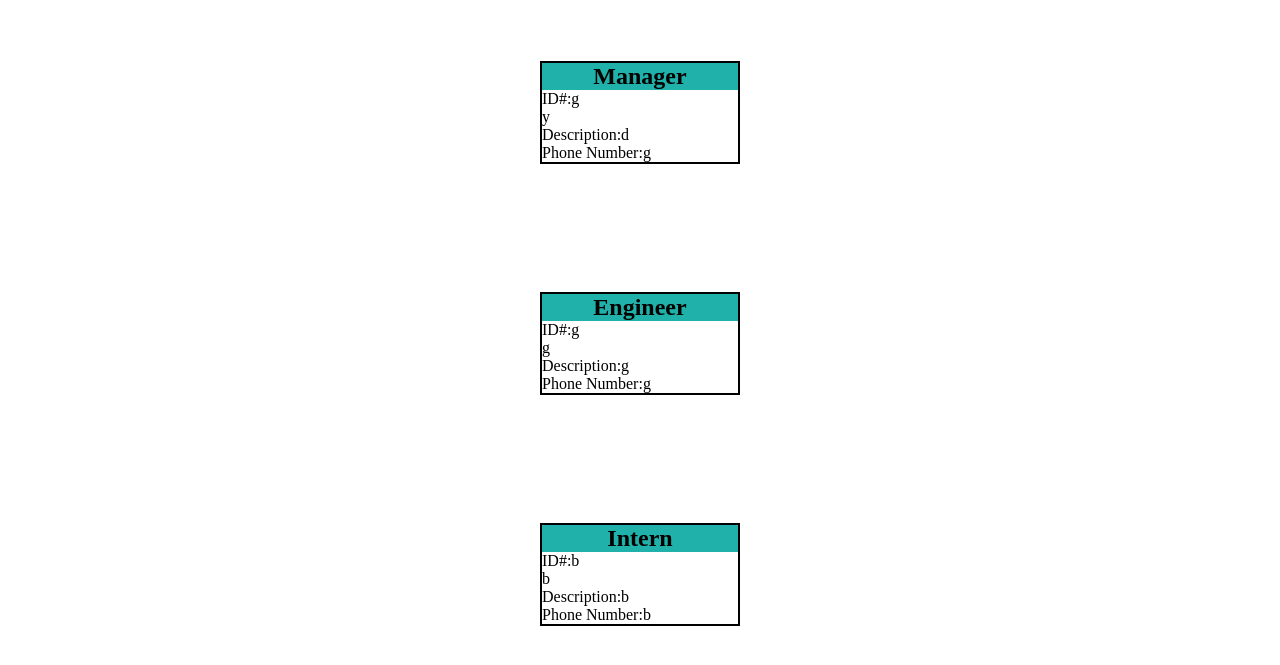
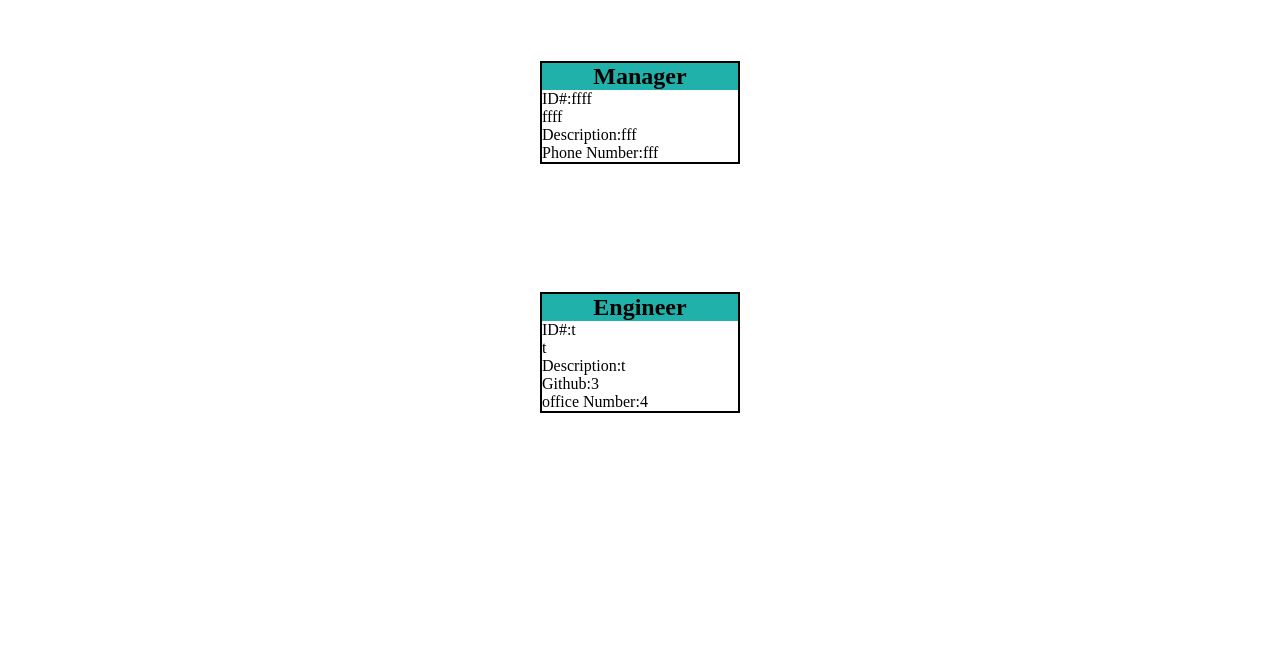
Before and after one commit to salmanghouse1/software-team-generator, a website: page index.html in a window 1280 px wide. Shown: the part 45-710 px from the top of the page. Drawn offline with Linux system fonts and the light colour scheme.

Commit message:
version 1

```diff
--- a/index.html
+++ b/index.html
@@ -5,56 +5,57 @@
     <meta charset="UTF-8">
     <meta http-equiv="X-UA-Compatible" content="IE=edge">
     <meta name="viewport" content="width=device-width, initial-scale=1.0">
-    <style>
-        * {
-            padding: 0;
-            margin: 0;
+    <style> * {
+        padding:0;
+        margin:0;
         box-sizing: border-box;
     }
+
+
     /* heading and title */
 
     header {
-            width: 100%;
-            background-color: orangered;
-            color: white;
+        width:100%;
+        background-color:orangered;
+        color:white;
     }
 
     header h1 {
-            font-size: 36px;
-            text-align: center;
-            font-family: Arial, Helvetica, sans-serif;
+        font-size:36px;
+        text-align:center;
+        font-family:Arial, Helvetica, sans-serif;
     }
+
+
     /* container of all the cards */
 
     section {
         padding: 4em;
         display: flex;
         justify-content: center;
-            align-items: center;
-            gap: 1em;
-            flex-wrap: wrap;
+        align-items:center;
+        gap:1em;
+        flex-wrap:wrap;
     }
+
+
     /* card individual styles */
 
     .card {
-            width: 200px;
-            float: left;
-            border: 2px solid black;
+        width:200px;
+        float:left;
+        border:2px solid black;
     }
 
     .card h2 {
         width: 100%;
-            background-color: lightseagreen;
-            text-align: center;
-        }
-    </style>
+        background-color:lightseagreen;
+        text-align:center;
+    } </style>
     <title>Document</title>
 </head>
-
 <body>
-    <header>
-        <h1>Team List</h1>
-    </header>
+<header><h1>Team List</h1></header>
 <!-- section containing cards of employees -->
     <section class="cards">
         <!-- A employee card -->
@@ -63,15 +64,13 @@
             <h2>Manager</h2>
             <!-- details -->
             <div class="details">
-                <p>ID#:g</p>
+                <p>ID#:ffff</p>
 
-                <p>y</p>
-                <p>Description:d</p>
-                <p>Phone Number:g</p>
+                <p>ffff</p>
+                <p>Description:fff</p>
+                <p>Phone Number:fff</p>
             </div>
-        </div>
-    </section>
-    <!-- section containing cards of employees -->
+        </div></section><!-- section containing cards of employees -->
     <section class="cards">
         <!-- A employee card -->
         <div class="card">
@@ -79,30 +78,11 @@
             <h2>Engineer</h2>
             <!-- details -->
             <div class="details">
-                <p>ID#:g</p>
+                <p>ID#:t</p>
 
-                <p>g</p>
-                <p>Description:g</p>
-                <p>Phone Number:g</p>
+                <p>t</p>
+                <p>Description:t</p>
+                <p>Github:3</p>
+                <p>office Number:4</p>
             </div>
-        </div>
-    </section>
-    <!-- section containing cards of employees -->
-    <section class="cards">
-        <!-- A employee card -->
-        <div class="card">
-            <!-- Job Title -->
-            <h2>Intern</h2>
-            <!-- details -->
-            <div class="details">
-                <p>ID#:b</p>
-
-                <p>b</p>
-                <p>Description:b</p>
-                <p>Phone Number:b</p>
-            </div>
-        </div>
-    </section>
-</body>
-
-</html>
+        </div></section></body></html>
--- a/utils/generate_enginner_html.js
+++ b/utils/generate_enginner_html.js
@@ -5,14 +5,15 @@ function generateHTML(data) {
         <!-- A employee card -->
         <div class="card">
             <!-- Job Title -->
-            <h2>Engineer</h2>
+            <h2>${data.getRole()}</h2>
             <!-- details -->
             <div class="details">
                 <p>ID#:${data.name}</p>
 
                 <p>${data.id}</p>
                 <p>Description:${data.email}</p>
-                <p>Phone Number:${data.github}</p>
+                <p>Github:${data.getGithub()}</p>
+                <p>office Number:${data.getOfficePhone()}</p>
             </div>
         </div></section>`
 
--- a/utils/generate_intern_html.js
+++ b/utils/generate_intern_html.js
@@ -5,14 +5,14 @@ function generateIntern(data) {
         <!-- A employee card -->
         <div class="card">
             <!-- Job Title -->
-            <h2>Intern</h2>
+            <h2>${data.getRole()}</h2>
             <!-- details -->
             <div class="details">
                 <p>ID#:${data.id}</p>
 
                 <p>${data.name}</p>
                 <p>Description:${data.email}</p>
-                <p>Phone Number:${data.school}</p>
+                <p>Phone Number:${data.getSchool()}</p>
             </div>
         </div></section>`
 
```
Lines whose indentation alone changed are shown as unchanged.
